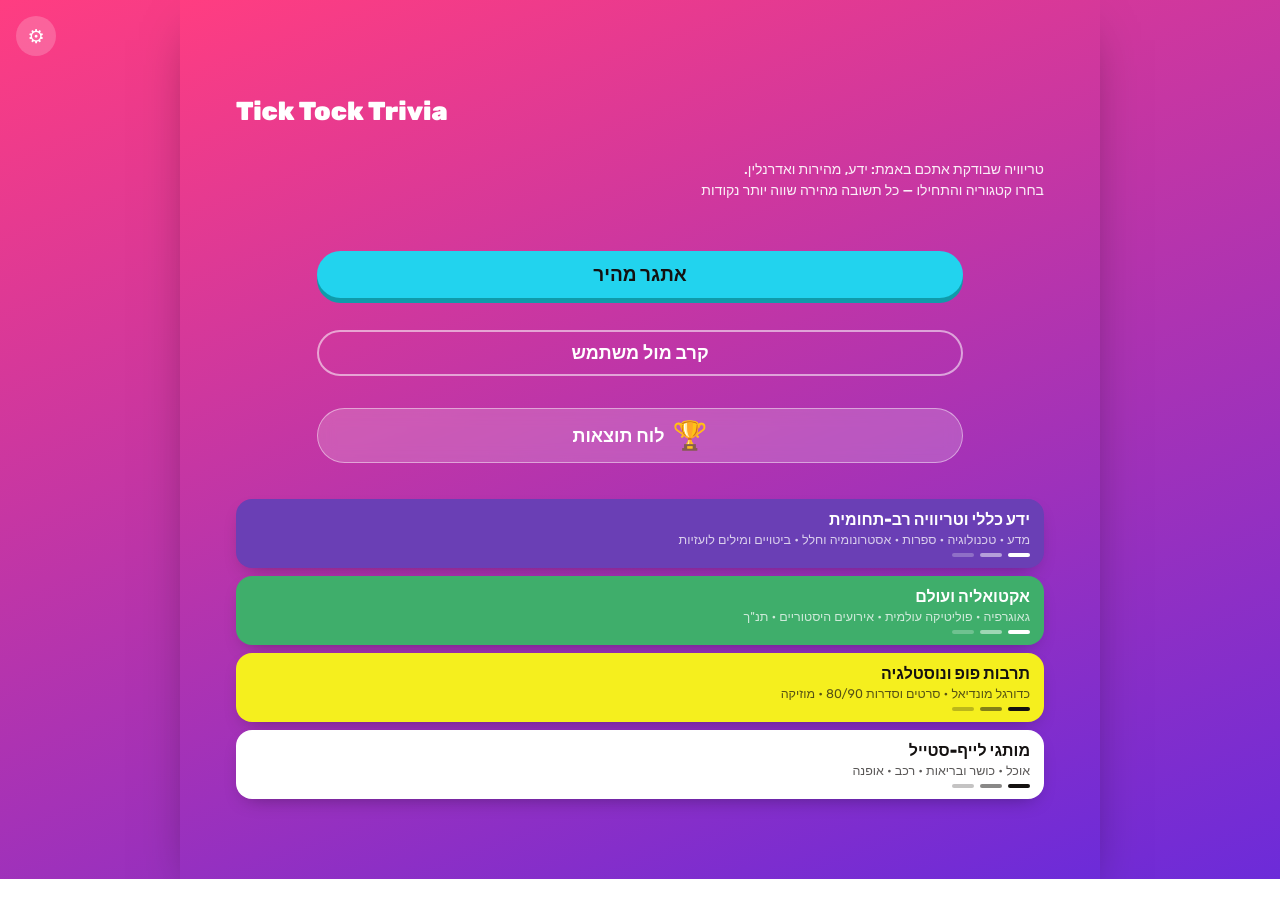
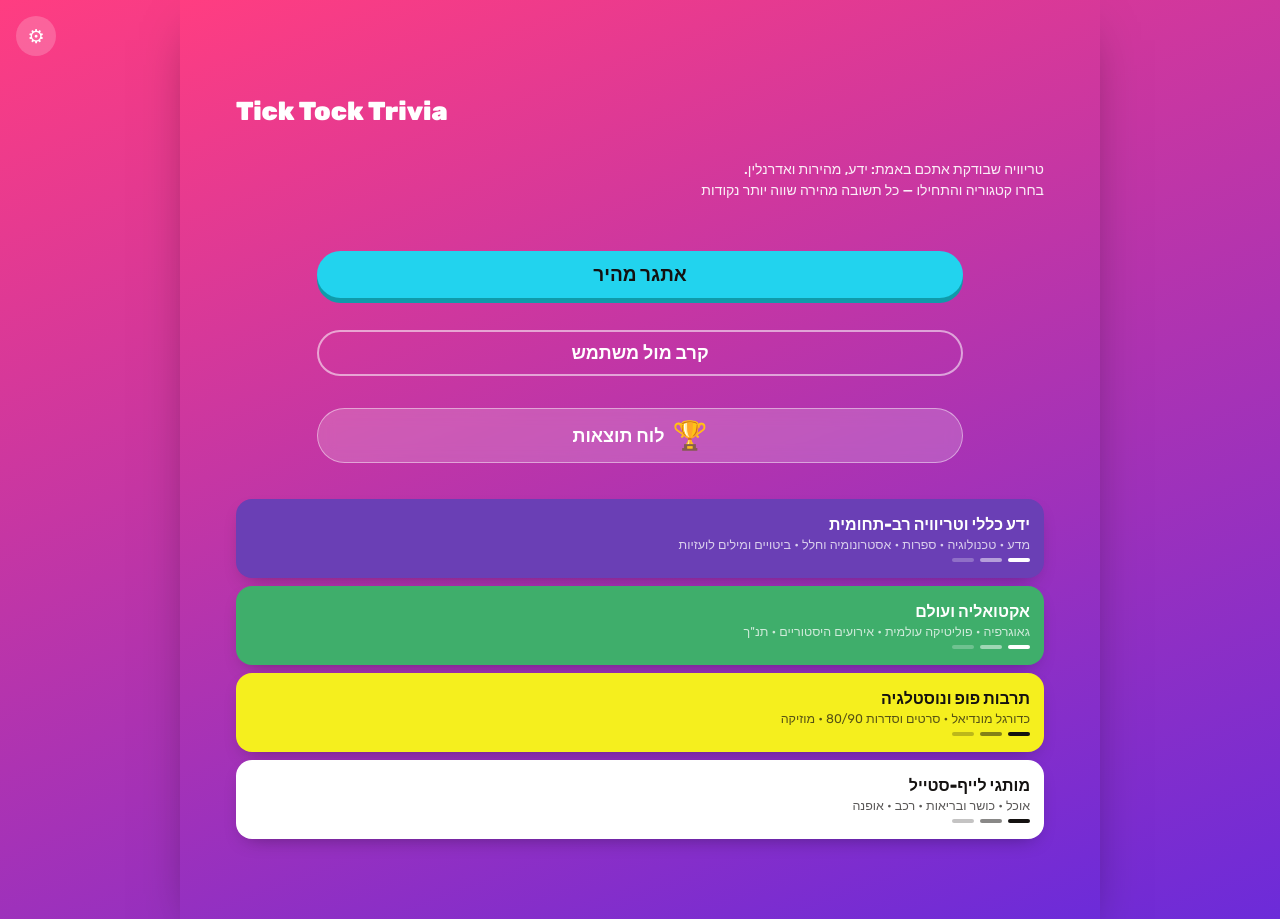
Before and after one commit to bmwz3341-is/my-Trivia-app, a website: page index.html in a window 1280 px wide. Before the commit the page ends 879 px from the top, so only its background shows below. Drawn offline with Linux system fonts and the light colour scheme.

```diff
--- a/HomePageTrivia.css
+++ b/HomePageTrivia.css
@@ -278,7 +278,7 @@
   text-align: right;
   border: none;
   border-radius: 16px;
-  padding: 11px 14px;
+  padding: 16px 14px;
   cursor: pointer;
   color: #ffffff;
   box-shadow: 0 8px 20px -10px rgba(0, 0, 0, 0.4);
```
